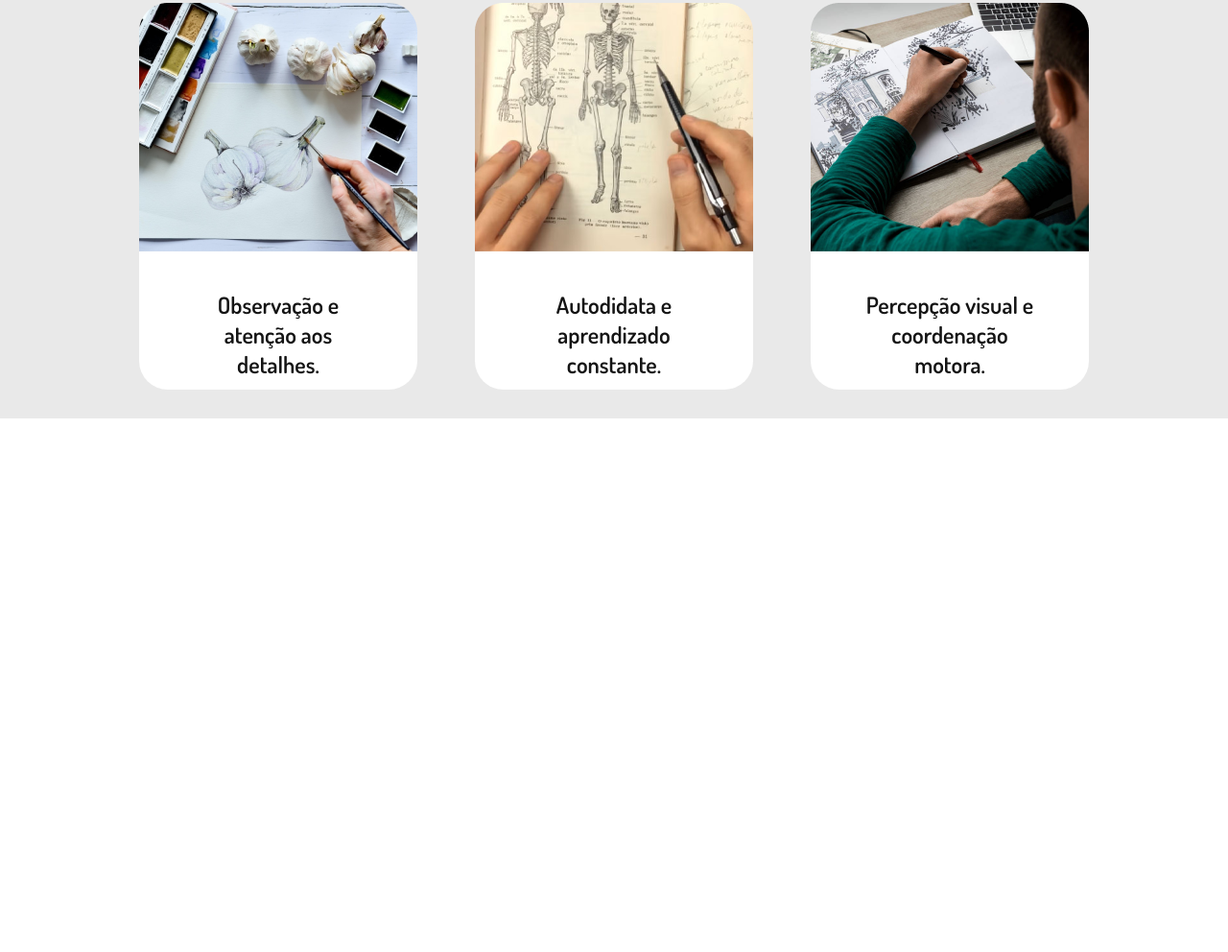
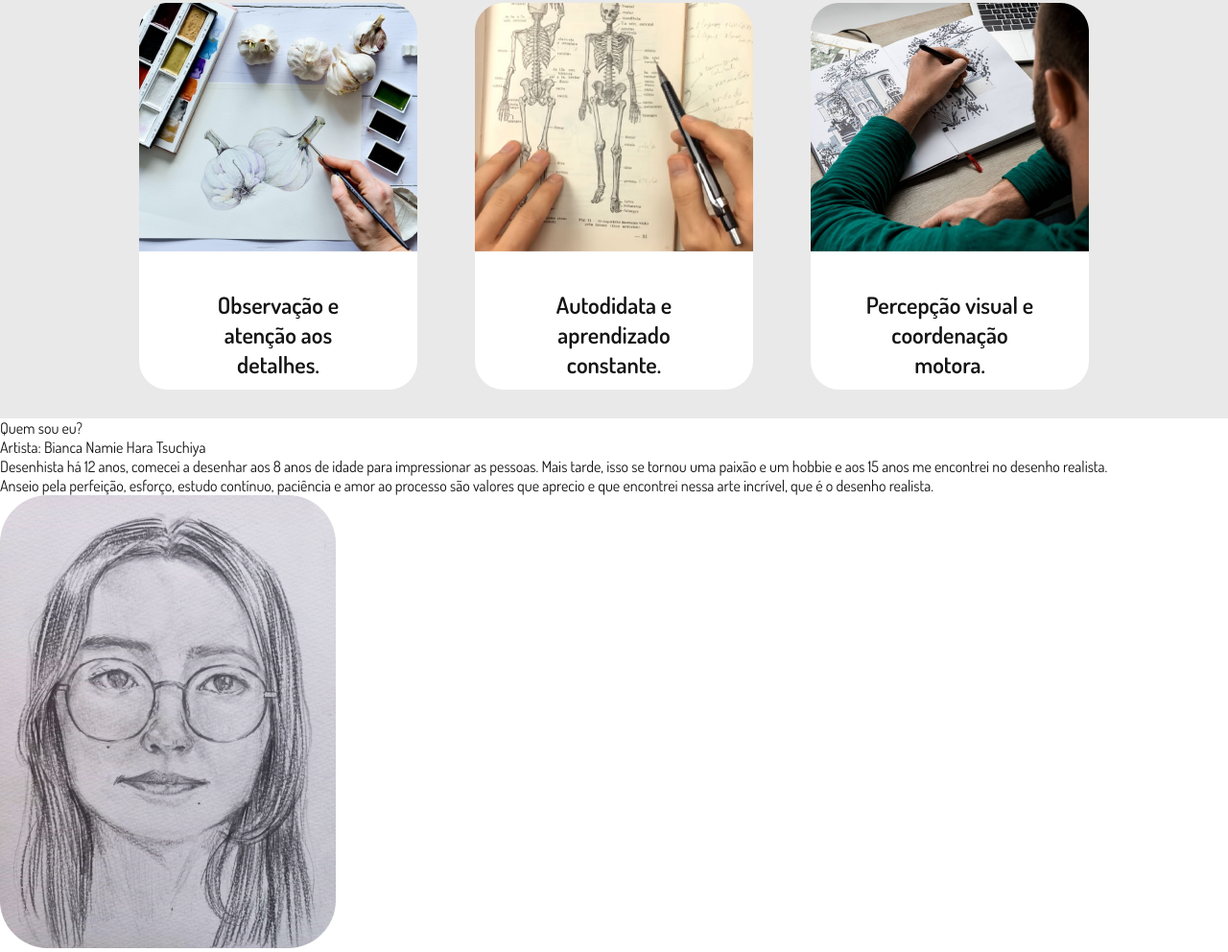
Before and after one commit to bianca-tsuchiya/Projeto-Individual, a plain HTML site: page Site/index.html in a window 1280 px wide. Shown: the part 1623-2615 px from the top of the page at 96% size. Before the commit the page ends 2059 px from the top, so only its background shows below. Drawn offline with Linux system fonts and the light colour scheme.

Commit message:
Subindo html de Sobre mim (index)

```diff
--- a/Site/index.html
+++ b/Site/index.html
@@ -117,6 +117,20 @@
                 </div>
             </div>
         </section>
+        <section class="sobre-mim">
+            <p class="titulo-sobre-mim">Quem sou eu?</p>
+            <div class="coteudo-sobre-mim">
+                <div class="principal-sobre-mim">
+                    <p class="nome-sobre-mim">Artista: Bianca Namie Hara Tsuchiya</p>
+                    <div class="linha-sobre-mim"></div>
+                    <div class="texto-sobre-mim">
+                        <p>Desenhista há 12 anos, comecei a desenhar aos 8 anos de idade para impressionar as pessoas. Mais tarde, isso se tornou uma paixão e um hobbie e aos 15 anos me encontrei no desenho realista.</p>
+                        <p>Anseio pela perfeição, esforço, estudo contínuo, paciência e amor ao processo são valores que aprecio e que encontrei nessa arte incrível, que é o desenho realista.</p>
+                    </div>
+                </div>
+                <img class="img-sobre-mim" src="./assets/img-sobre-mim.png" alt="">
+            </div>
+        </section>
     </main>
 
 </body>
```
Also changed, not shown: Site/assets/img-sobre-mim.png (added).
